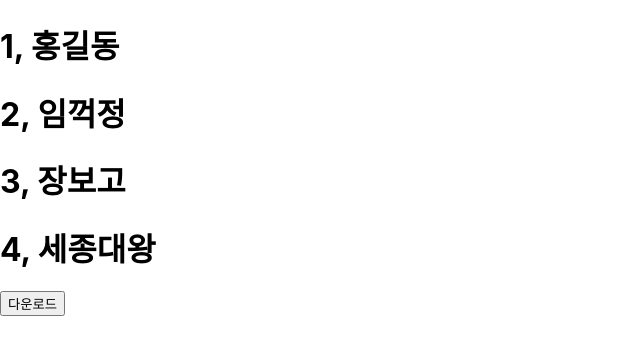
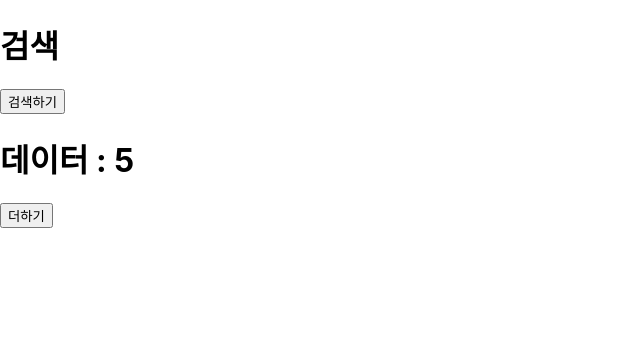
Before and after one commit to haerong22/Study, a React (Create React App) app in the folder react-springboot/my-app/: page / in a window 1280 px wide. Shown: the top 354 px of the page, without its empty margins (0-640 px from the left). Built offline with nearby package versions, Linux system fonts and the light colour scheme.

Commit message:
react : useEffect

```diff
--- a/react-springboot/my-app/src/App.js
+++ b/react-springboot/my-app/src/App.js
@@ -1,32 +1,35 @@
-import { useState } from 'react';
+import { useEffect, useState } from 'react';
 import './App.css';
 
 function App() {
-  let sample = [
-    { id: 1, name: '홍길동' },
-    { id: 2, name: '임꺽정' },
-    { id: 3, name: '장보고' },
-    { id: 4, name: '세종대왕' },
-  ];
-  const [users, setUsers] = useState(sample);
-  const [num, setNum] = useState(5);
+  const [data, setData] = useState(0);
+  const [search, setSearch] = useState(0);
 
   const download = () => {
-    setUsers([...sample, { id: num, name: '조자룡' }]);
-    setNum(num + 1);
+    let downloaddata = 5;
+    setData(downloaddata);
   };
+  // 실행 시점 :
+  // (1) App() 함수 최초 실행 될때 (마운트 될 때)
+  // (2) state 변경 시
+  // (3) 의존리스트 관리 가능
+  useEffect(() => {
+    console.log('useEffect 실행');
+    download();
+  }, [search]);
 
-  console.log('rendering');
   return (
     <>
-      <div>
-        {users.map((u) => (
-          <h1>
-            {u.id}, {u.name}
-          </h1>
-        ))}
-      </div>
-      <button onClick={download}>다운로드</button>
+      <h1>검색</h1>
+      <button onClick={() => setSearch(2)}>검색하기</button>
+      <h1>데이터 : {data} </h1>
+      <button
+        onClick={() => {
+          setData(data + 1);
+        }}
+      >
+        더하기
+      </button>
     </>
   );
 }
--- a/react-springboot/my-app/src/Sub.js
+++ b/react-springboot/my-app/src/Sub.js
@@ -1,4 +1,6 @@
 import React from 'react';
+
+let num = 10;
 
 const Sub = () => {
   console.log('sub');
@@ -9,4 +11,5 @@ const Sub = () => {
   );
 };
 
+export { num };
 export default Sub;
```
Also changed, not shown: 1 other file (tests, documents, lock files or other folders).
